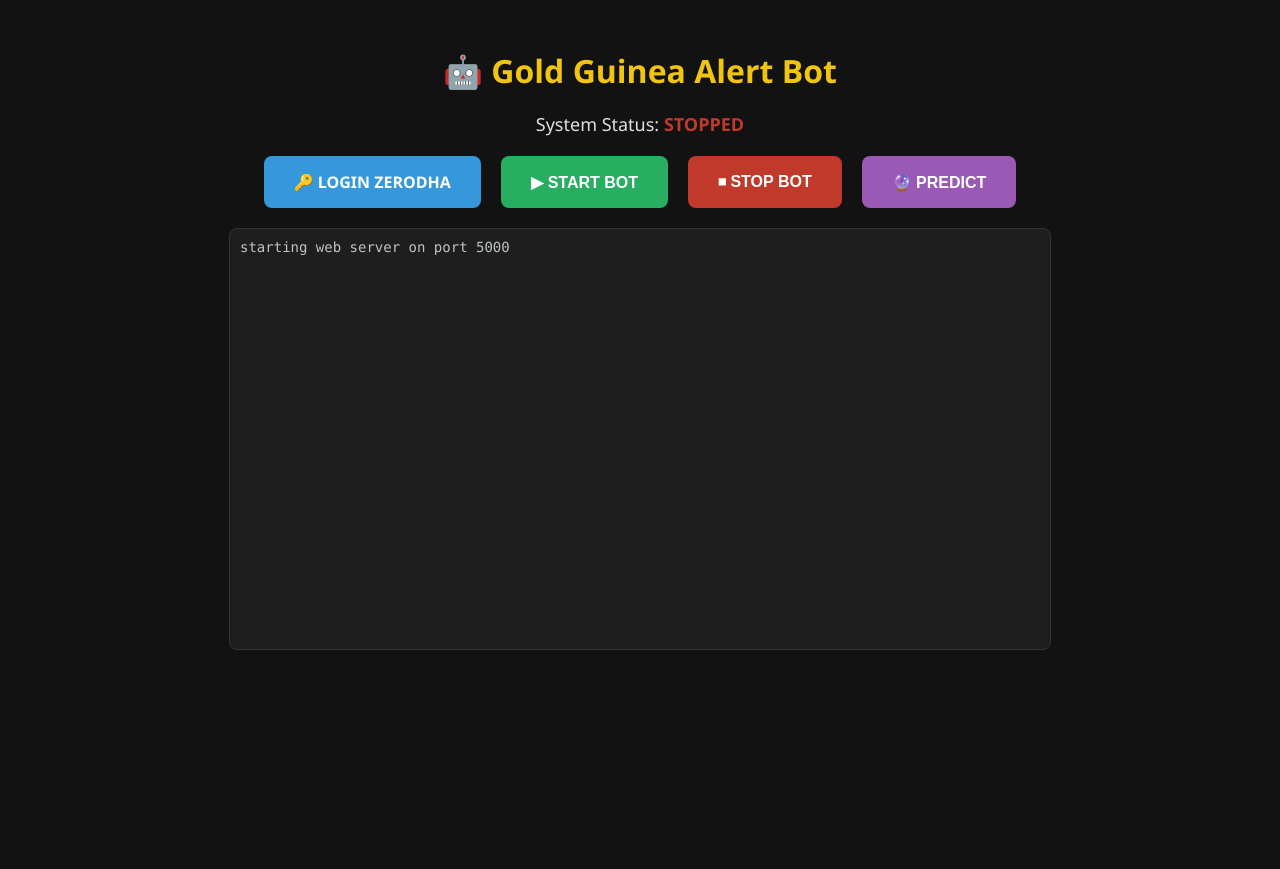
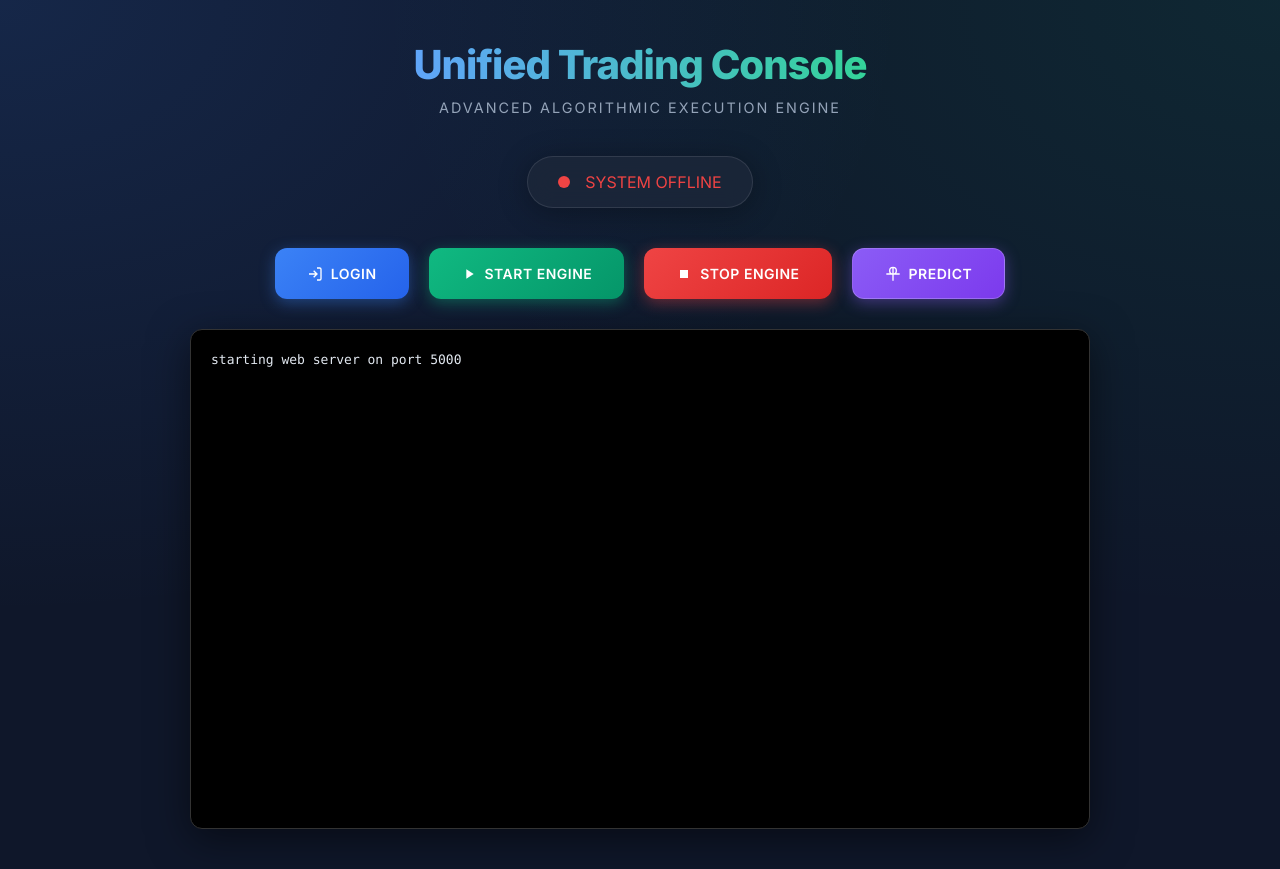
Before and after one commit to samah3303/kite-trade-bot, a Flask app: page / in a window 1280 px wide. Before the commit the page ends 650 px from the top, so only its background shows below. Run offline with Flask 3, Linux system fonts and the light colour scheme.

Commit message:
UI updated

```diff
--- a/templates/dashboard.html
+++ b/templates/dashboard.html
@@ -3,89 +3,214 @@
   <head>
     <meta charset="UTF-8" />
     <meta name="viewport" content="width=device-width, initial-scale=1.0" />
-    <title>Gold Guinea Bot Dashboard</title>
+    <title>Unified Trading Console</title>
+    <link href="https://fonts.googleapis.com/css2?family=Inter:wght@400;600;800&display=swap" rel="stylesheet">
     <style>
+      :root {
+        --bg-color: #0f172a;
+        --card-bg: rgba(30, 41, 59, 0.7);
+        --accent-color: #3b82f6;
+        --text-primary: #f8fafc;
+        --text-secondary: #94a3b8;
+        --success: #10b981;
+        --danger: #ef4444;
+        --warning: #f59e0b;
+        --glow: 0 0 20px rgba(59, 130, 246, 0.5);
+      }
+
+      * { box-sizing: border-box; margin: 0; padding: 0; }
+
       body {
-        background-color: #121212;
-        color: #e0e0e0;
-        font-family: "Segoe UI", Tahoma, Geneva, Verdana, sans-serif;
+        background-color: var(--bg-color);
+        background-image: radial-gradient(at 0% 0%, rgba(59, 130, 246, 0.15) 0px, transparent 50%),
+                          radial-gradient(at 100% 0%, rgba(16, 185, 129, 0.1) 0px, transparent 50%);
+        color: var(--text-primary);
+        font-family: "Inter", sans-serif;
         display: flex;
         flex-direction: column;
         align-items: center;
-        padding: 20px;
+        min-height: 100vh;
+        padding: 40px 20px;
       }
+
       h1 {
-        margin-bottom: 20px;
-        color: #f1c40f;
+        font-weight: 800;
+        font-size: 2.5rem;
+        margin-bottom: 10px;
+        background: linear-gradient(to right, #60a5fa, #34d399);
+        -webkit-background-clip: text;
+        background-clip: text;
+        -webkit-text-fill-color: transparent;
+        letter-spacing: -1px;
       }
+
+      .subtitle {
+        color: var(--text-secondary);
+        margin-bottom: 40px;
+        font-size: 0.9rem;
+        text-transform: uppercase;
+        letter-spacing: 2px;
+      }
+
+      .status-card {
+        background: var(--card-bg);
+        backdrop-filter: blur(12px);
+        border: 1px solid rgba(255, 255, 255, 0.1);
+        padding: 15px 30px;
+        border-radius: 99px;
+        margin-bottom: 40px;
+        display: flex;
+        align-items: center;
+        gap: 15px;
+        box-shadow: 0 4px 30px rgba(0, 0, 0, 0.3);
+      }
+
+      .status-dot {
+        width: 12px;
+        height: 12px;
+        border-radius: 50%;
+        background-color: var(--text-secondary);
+      }
+      .status-dot.running {
+        background-color: var(--success);
+        box-shadow: 0 0 10px var(--success);
+        animation: pulse 1.5s infinite;
+      }
+      .status-dot.stopped {
+        background-color: var(--danger);
+      }
+
+      @keyframes pulse {
+        0% { box-shadow: 0 0 0 0 rgba(16, 185, 129, 0.7); }
+        70% { box-shadow: 0 0 0 10px rgba(16, 185, 129, 0); }
+        100% { box-shadow: 0 0 0 0 rgba(16, 185, 129, 0); }
+      }
+
       .controls {
         display: flex;
         gap: 20px;
-        margin-bottom: 20px;
+        margin-bottom: 30px;
       }
-      button {
-        padding: 15px 30px;
+
+      button, .btn-login {
+        padding: 16px 32px;
         border: none;
-        border-radius: 8px;
-        font-size: 16px;
+        border-radius: 12px;
+        font-size: 14px;
+        font-weight: 600;
         cursor: pointer;
-        font-weight: bold;
-        transition: opacity 0.2s;
+        transition: all 0.3s ease;
+        text-transform: uppercase;
+        letter-spacing: 0.5px;
+        color: white;
+        text-decoration: none;
+        display: flex;
+        align-items: center;
+        gap: 8px;
+        font-family: "Inter", sans-serif;
       }
-      button:hover {
-        opacity: 0.8;
+
+      button:hover, .btn-login:hover {
+        transform: translateY(-2px);
+        filter: brightness(1.1);
       }
-      .btn-start {
-        background-color: #27ae60;
-        color: white;
+
+      button:active { transform: translateY(0); }
+
+      .btn-login { background: linear-gradient(135deg, #3b82f6, #2563eb); box-shadow: 0 4px 15px rgba(59, 130, 246, 0.4); }
+      .btn-start { background: linear-gradient(135deg, #10b981, #059669); box-shadow: 0 4px 15px rgba(16, 185, 129, 0.4); }
+      .btn-stop { background: linear-gradient(135deg, #ef4444, #dc2626); box-shadow: 0 4px 15px rgba(239, 68, 68, 0.4); }
+      .btn-predict { background: linear-gradient(135deg, #8b5cf6, #7c3aed); box-shadow: 0 4px 15px rgba(139, 92, 246, 0.4); border: 1px solid rgba(255,255,255,0.2); }
+
+      #log-container {
+        width: 100%;
+        max-width: 900px;
+        height: 500px;
+        background-color: #000;
+        border: 1px solid #333;
+        border-radius: 12px;
+        padding: 20px;
+        overflow-y: auto;
+        font-family: "JetBrains Mono", "Consolas", monospace;
+        font-size: 13px;
+        color: #e2e8f0;
+        line-height: 1.5;
+        box-shadow: 0 10px 40px rgba(0,0,0,0.5);
       }
-      .btn-stop {
-        background-color: #c0392b;
-        color: white;
+
+      /* Scrollbar */
+      ::-webkit-scrollbar { width: 8px; }
+      ::-webkit-scrollbar-track { background: #0f172a; }
+      ::-webkit-scrollbar-thumb { background: #334155; border-radius: 4px; }
+      ::-webkit-scrollbar-thumb:hover { background: #475569; }
+
+      /* Modal */
+      .modal {
+        display: none; position: fixed; z-index: 100; left: 0; top: 0;
+        width: 100%; height: 100%; overflow: auto;
+        background-color: rgba(0,0,0,0.85); backdrop-filter: blur(5px);
       }
-      .status-box {
-        margin-bottom: 20px;
-        font-size: 18px;
+      .modal-content {
+        background: #1e293b;
+        margin: 10% auto; padding: 40px;
+        border: 1px solid rgba(255,255,255,0.1);
+        width: 90%; max-width: 500px;
+        border-radius: 20px;
+        text-align: center;
+        box-shadow: 0 25px 50px -12px rgba(0, 0, 0, 0.5);
+        position: relative;
+        animation: slideIn 0.3s ease-out;
       }
-      .status-ind {
-        font-weight: bold;
+      @keyframes slideIn { from { transform: translateY(-20px); opacity: 0; } to { transform: translateY(0); opacity: 1; } }
+
+      .close { position: absolute; top: 20px; right: 25px; color: #64748b; font-size: 28px; cursor: pointer; transition: 0.2s; }
+      .close:hover { color: #fff; }
+
+      .modal h2 { margin-bottom: 20px; font-size: 1.5rem; color: #f8fafc; }
+
+      #pred-decision { font-size: 2rem; margin: 20px 0; font-weight: 800; }
+
+      .pred-details {
+        display: grid; grid-template-columns: 1fr 1fr 1fr; gap: 10px;
+        margin-top: 20px; padding-top: 20px; border-top: 1px solid #334155;
       }
-      .running {
-        color: #27ae60;
+      .pred-details p { font-size: 0.85rem; color: #94a3b8; display: flex; flex-direction: column; gap: 5px; }
+      .pred-details span { color: #f1f5f9; font-weight: 600; font-size: 1rem; }
+
+      #pred-trade-box {
+        margin-top: 25px; background: rgba(16, 185, 129, 0.1);
+        border: 1px solid rgba(16, 185, 129, 0.2);
+        border-radius: 12px; padding: 20px;
       }
-      .stopped {
-        color: #c0392b;
-      }
-      #log-container {
-        width: 90%;
-        max-width: 800px;
-        height: 400px;
-        background-color: #1e1e1e;
-        border: 1px solid #333;
-        border-radius: 8px;
-        padding: 10px;
-        overflow-y: auto;
-        font-family: "Consolas", monospace;
-        font-size: 14px;
-        color: #bdc3c7;
-        white-space: pre-wrap;
-      }
+
     </style>
   </head>
   <body>
-    <h1>🤖 Gold Guinea Alert Bot</h1>
+    <h1>Unified Trading Console</h1>
+    <div class="subtitle">Advanced Algorithmic Execution Engine</div>
 
-    <div class="status-box">
-      System Status:
-      <span id="status-text" class="status-ind stopped">STOPPED</span>
+    <div class="status-card">
+      <div id="status-dot" class="status-dot stopped"></div>
+      <span id="status-text">SYSTEM OFFLINE</span>
     </div>
 
     <div class="controls">
-      <a href="/login" class="btn-login">🔑 LOGIN ZERODHA</a>
-      <button class="btn-start" onclick="startBot()">▶ START BOT</button>
-      <button class="btn-stop" onclick="stopBot()">⏹ STOP BOT</button>
+      <a href="/login" class="btn-login">
+        <!-- Icon: Key -->
+        <svg width="16" height="16" fill="none" stroke="currentColor" stroke-width="2" viewBox="0 0 24 24"><path d="M15 3h4a2 2 0 0 1 2 2v14a2 2 0 0 1-2 2h-4M10 17l5-5-5-5M15 12H3"/></svg>
+        Login
+      </a>
+      <button class="btn-start" onclick="startBot()">
+        <svg width="16" height="16" fill="currentColor" viewBox="0 0 24 24"><path d="M8 5v14l11-7z"/></svg>
+        Start Engine
+      </button>
+      <button class="btn-stop" onclick="stopBot()">
+        <svg width="16" height="16" fill="currentColor" viewBox="0 0 24 24"><path d="M6 6h12v12H6z"/></svg>
+        Stop Engine
+      </button>
       <button class="btn-predict" onclick="runPrediction()">
-        🔮 PREDICT
+        <svg width="16" height="16" fill="none" stroke="currentColor" stroke-width="2" viewBox="0 0 24 24"><path d="M2 12h20M12 2v20M12 12a5 5 0 1 0 0-10 5 5 0 0 0 0 10z"/></svg>
+        Predict
       </button>
     </div>
 
@@ -93,95 +218,42 @@
     <div id="predict-modal" class="modal">
         <div class="modal-content">
             <span class="close" onclick="closeModal()">&times;</span>
-        <h2>Mode F Prediction</h2>
-        <div id="predict-loading">Analyzing Market...</div>
-        <div id="predict-result" style="display: none">
-          <h3 id="pred-decision"></h3>
-          <p><strong>Reason:</strong> <span id="pred-reason"></span></p>
+            <h2>NIFTY PREDICTIVE ENGINE</h2>
+            <div id="predict-loading" style="color: #94a3b8;">
+                <svg style="animation: spin 1s linear infinite; margin-bottom: 10px;" width="24" height="24" fill="none" stroke="currentColor" stroke-width="2" viewBox="0 0 24 24"><path d="M12 2v4m0 12v4M4.93 4.93l2.83 2.83m8.48 8.48l2.83 2.83M2 12h4m12 0h4M4.93 19.07l2.83-2.83m8.48-8.48l2.83-2.83"/></svg>
+                <br>Scanning Market Structure...
+            </div>
+            <div id="predict-result" style="display:none;">
+                <div id="pred-decision"></div>
+                <p style="color:#cbd5e1; font-size: 1.1rem;">Reason: <span id="pred-reason" style="color:#fff;"></span></p>
+
                 <div class="pred-details">
-            <p>Volatility: <span id="pred-vol"></span></p>
-            <p>Structure: <span id="pred-struct"></span></p>
-            <p>Global Bias: <span id="pred-global"></span></p>
+                    <p>Volatility <span id="pred-vol">--</span></p>
+                    <p>Structure <span id="pred-struct">--</span></p>
+                    <p>Global Bias <span id="pred-global">--</span></p>
                 </div>
-          <div
-            id="pred-trade-box"
-            style="
-              display: none;
-              background: #2c3e50;
-              padding: 10px;
-              border-radius: 5px;
-              margin-top: 10px;
-            "
-          >
-            <p>🚀 <strong>Direction:</strong> <span id="pred-dir"></span></p>
-            <p>🎯 Entry: <span id="pred-entry"></span></p>
-            <p>🛑 Stop: <span id="pred-sl"></span></p>
-            <p>🏁 Target: <span id="pred-tgt"></span></p>
+
+                <div id="pred-trade-box" style="display:none;">
+                    <div style="font-size: 1.2rem; font-weight: 800; margin-bottom: 10px; color: #10b981;">
+                        <span id="pred-dir"></span> SIGNAL
+                    </div>
+                    <div style="display: flex; justify-content: space-between; font-family: monospace; font-size: 1.1rem;">
+                        <div>@ <span id="pred-entry"></span></div>
+                        <div style="color: #ef4444;">SL: <span id="pred-sl"></span></div>
+                        <div style="color: #10b981;">TGT: <span id="pred-tgt"></span></div>
+                    </div>
                 </div>
             </div>
         </div>
     </div>
 
-    <style>
-      .btn-login {
-        background-color: #3498db;
-        color: white;
-        padding: 15px 30px;
-        border-radius: 8px;
-        text-decoration: none;
-        font-weight: bold;
-        display: inline-block;
-        transition: opacity 0.2s;
-        font-family: inherit;
-      }
-      .btn-login:hover {
-        opacity: 0.8;
-      }
-      .btn-predict {
-        background-color: #9b59b6;
-        color: white;
-      }
-      /* Modal Styles */
-      .modal {
-        display: none;
-        position: fixed;
-        z-index: 1;
-        left: 0;
-        top: 0;
-        width: 100%;
-        height: 100%;
-        overflow: auto;
-        background-color: rgba(0, 0, 0, 0.8);
-      }
-      .modal-content {
-        background-color: #1e1e1e;
-        margin: 15% auto;
-        padding: 20px;
-        border: 1px solid #888;
-        width: 80%;
-        max-width: 500px;
-        border-radius: 10px;
-        text-align: center;
-      }
-      .close {
-        color: #aaa;
-        float: right;
-        font-size: 28px;
-        font-weight: bold;
-        cursor: pointer;
-      }
-      .close:hover,
-      .close:focus {
-        color: #fff;
-        text-decoration: none;
-        cursor: pointer;
-      }
-    </style>
+    <style>@keyframes spin { 100% { transform: rotate(360deg); } }</style>
 
-    <div id="log-container">Loading logs...</div>
+    <div id="log-container">Initializing Console...</div>
 
     <script>
       const statusText = document.getElementById("status-text");
+      const statusDot = document.getElementById("status-dot");
       const logBox = document.getElementById("log-container");
       const modal = document.getElementById("predict-modal");
       const loadingDiv = document.getElementById("predict-loading");
@@ -192,103 +264,79 @@
           const res = await fetch("/status");
           const data = await res.json();
           if (data.running) {
-            statusText.textContent = "RUNNING";
-            statusText.className = "status-ind running";
+            statusText.textContent = "SYSTEM ONLINE";
+            statusText.style.color = "#10b981";
+            statusDot.className = "status-dot running";
           } else {
-            statusText.textContent = "STOPPED";
-            statusText.className = "status-ind stopped";
+            statusText.textContent = "SYSTEM OFFLINE";
+            statusText.style.color = "#ef4444";
+            statusDot.className = "status-dot stopped";
           }
-        } catch (e) {
-          console.error(e);
-        }
+        } catch (e) { console.error(e); }
       }
 
       async function fetchLogs() {
         try {
           const res = await fetch("/logs");
           const data = await res.json();
+          if(logBox.textContent !== data.logs) {
               logBox.textContent = data.logs;
               logBox.scrollTop = logBox.scrollHeight;
-        } catch (e) {
-          console.error(e);
           }
+        } catch (e) { console.error(e); }
       }
 
-      async function startBot() {
-        await fetch("/start", { method: "POST" });
-        setTimeout(updateStatus, 1000);
-      }
-
-      async function stopBot() {
-        await fetch("/stop", { method: "POST" });
-        setTimeout(updateStatus, 1000);
-      }
-
-      function closeModal() {
-        modal.style.display = "none";
-      }
+      async function startBot() { await fetch("/start", { method: "POST" }); setTimeout(updateStatus, 500); }
+      async function stopBot() { await fetch("/stop", { method: "POST" }); setTimeout(updateStatus, 500); }
+      function closeModal() { modal.style.display = "none"; }
 
       async function runPrediction() {
           modal.style.display = "block";
           loadingDiv.style.display = "block";
           resultDiv.style.display = "none";
-
           try {
               const res = await fetch("/predict", { method: "POST" });
               const data = await res.json();
-
               loadingDiv.style.display = "none";
               resultDiv.style.display = "block";
 
-          if (!data.valid && data.message) {
+              if(!data.valid && data.message) {
                  document.getElementById("pred-decision").innerText = "ERROR";
+                 document.getElementById("pred-decision").style.color = "#ef4444";
                  document.getElementById("pred-reason").innerText = data.message;
                  return;
               }
 
-          document.getElementById("pred-decision").innerText =
-            data.decision === "VALID" ? "✅ CALL VALID" : "🚫 CALL NOT VALID";
-          document.getElementById("pred-decision").style.color =
-            data.decision === "VALID" ? "#2ecc71" : "#e74c3c";
+              const decisionEl = document.getElementById("pred-decision");
+              if (data.decision === "VALID") {
+                  decisionEl.innerHTML = "✅ CALL VALID";
+                  decisionEl.style.color = "#10b981";
+                  document.getElementById("pred-trade-box").style.display = "block";
+              } else {
+                  decisionEl.innerHTML = "🚫 CALL NOT VALID";
+                  decisionEl.style.color = "#ef4444"; // Red
+                  document.getElementById("pred-trade-box").style.display = "none";
+              }
 
               document.getElementById("pred-reason").innerText = data.reason;
-          document.getElementById("pred-vol").innerText =
-            data.details.volatility;
-          document.getElementById("pred-struct").innerText =
-            data.details.structure;
-          document.getElementById("pred-global").innerText =
-            data.details.global_bias;
+              document.getElementById("pred-vol").innerText = data.details.volatility;
+              document.getElementById("pred-struct").innerText = data.details.structure;
+              document.getElementById("pred-global").innerText = data.details.global_bias;
 
-          if (data.decision === "VALID") {
-            document.getElementById("pred-trade-box").style.display = "block";
+              if(data.decision === "VALID") {
                   document.getElementById("pred-dir").innerText = data.direction;
-            document.getElementById("pred-entry").innerText =
-              data.details.entry;
+                  document.getElementById("pred-entry").innerText = data.details.entry;
                   document.getElementById("pred-sl").innerText = data.details.sl;
                   document.getElementById("pred-tgt").innerText = data.details.target;
-          } else {
-            document.getElementById("pred-trade-box").style.display = "none";
               }
-        } catch (e) {
+          } catch(e) {
               loadingDiv.style.display = "none";
-          alert("Error running prediction: " + e);
+              alert("Error: " + e);
           }
       }
-
-      // Close modal on click outside
-      window.onclick = function (event) {
-        if (event.target == modal) {
-          modal.style.display = "none";
-        }
-      };
-
-      setInterval(() => {
-        updateStatus();
-        fetchLogs();
-      }, 2000);
-
-      updateStatus();
-      fetchLogs();
+      window.onclick = function(e) { if (e.target == modal) closeModal(); }
+      setInterval(() => { updateStatus(); fetchLogs(); }, 2000);
+      updateStatus(); fetchLogs();
     </script>
   </body>
 </html>
```
Lines whose indentation alone changed are shown as unchanged.
